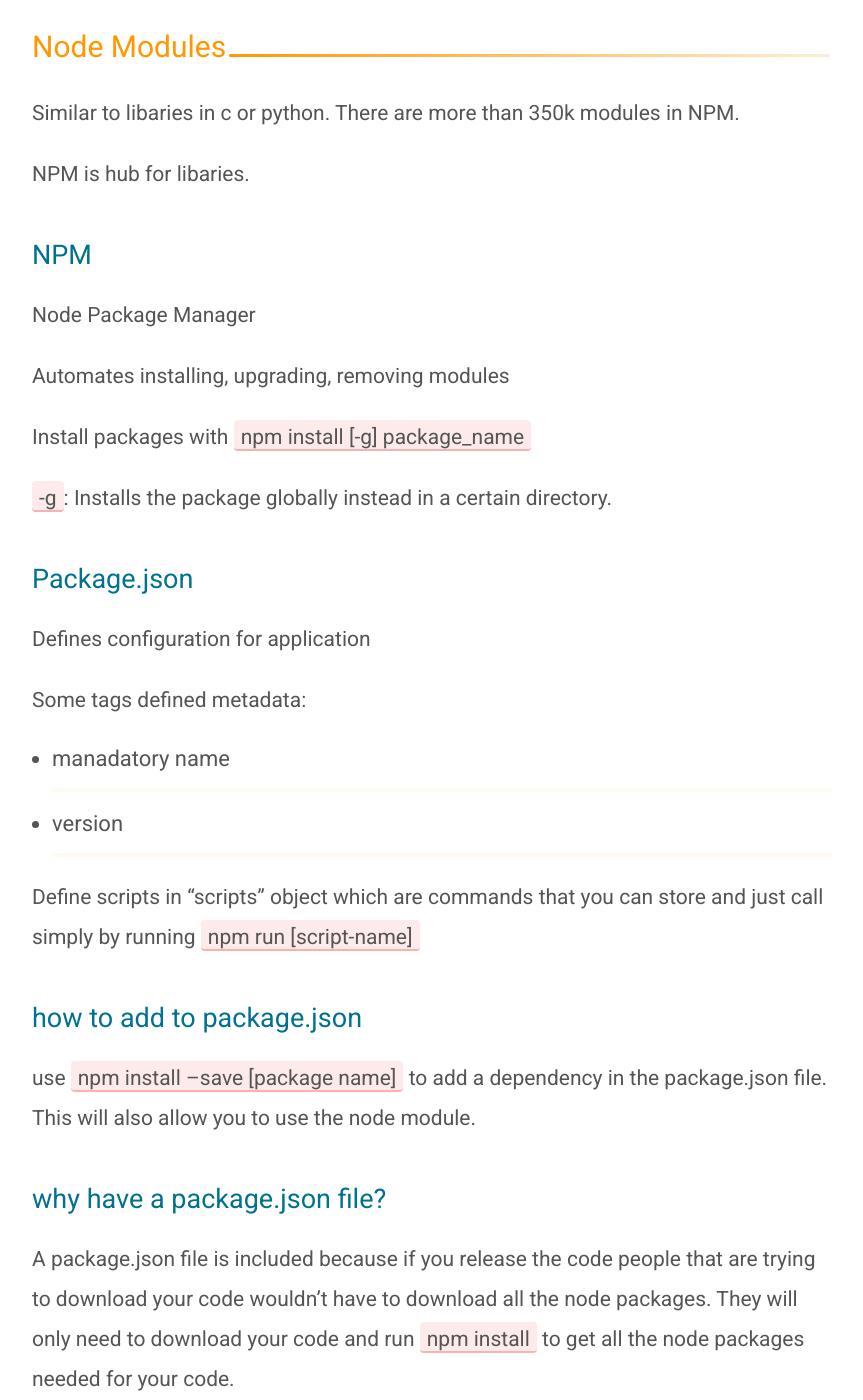
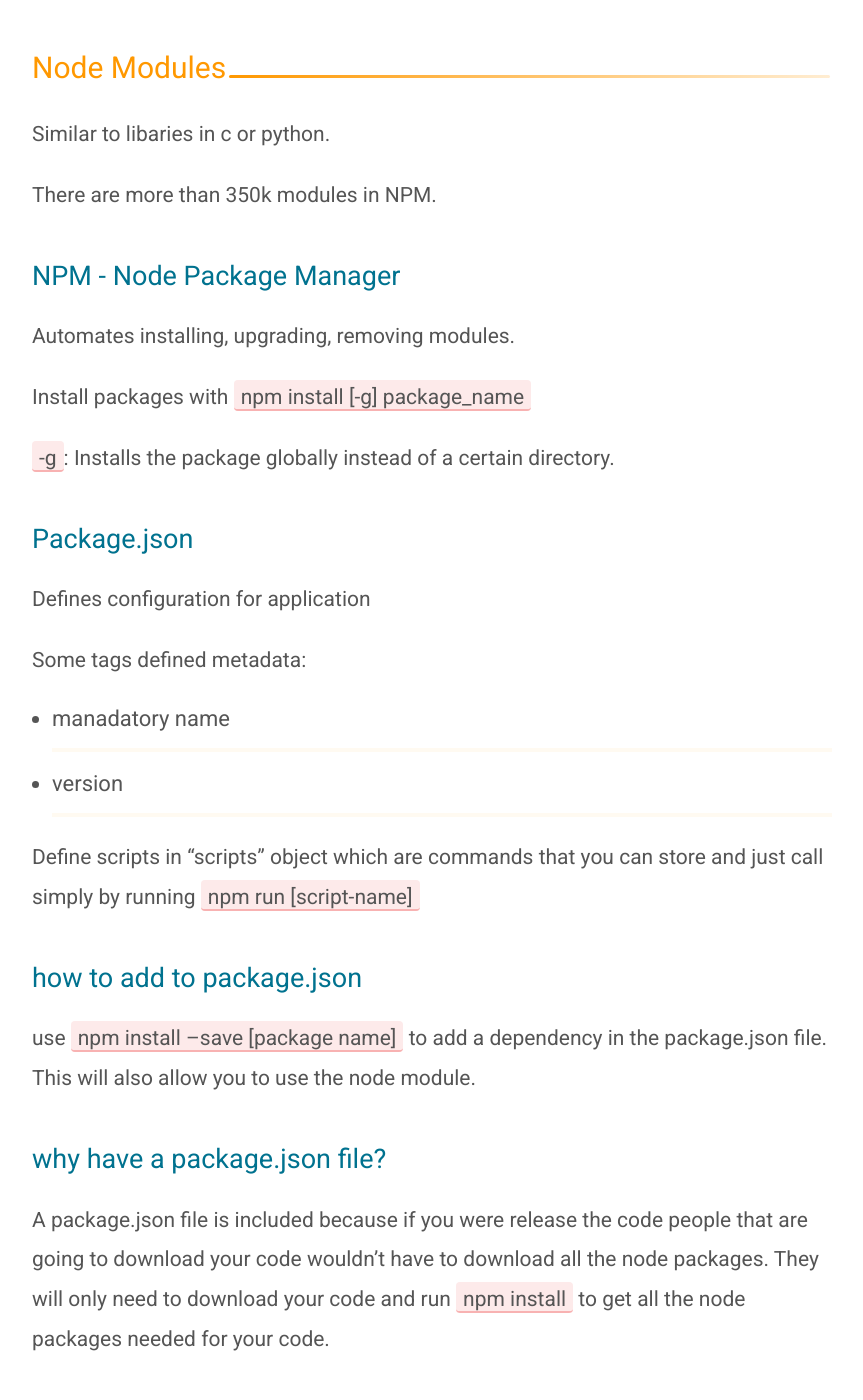
Before and after one commit to codinglead/codinglead.github.io, a Jekyll site: the page built from _posts/2020-03-19-intro-to-node-and-express.md, in a window 1280 px wide and 1400 px high, scrolled down 1483 px. Shown: the whole window, without its empty margins (208-1071 px from the left). Built offline with Jekyll 4.4.1, drawn with Linux system fonts in a browser that asks for light colours; comment, search, counter and statistics services are not loaded; some of the changed text lies outside the part shown.

Commit message:
update blog intro to node and express

````diff
--- a/_posts/2018-11-05-intro-to-node-and-express.md
+++ b/_posts/2020-03-19-intro-to-node-and-express.md
@@ -52,18 +54,17 @@
 
 ## Node Modules
 
-Similar to libaries in c or python. There are more than 350k modules in NPM.
+Similar to libaries in c or python.
 
-NPM is hub for libaries.
+There are more than 350k modules in NPM.
 
-### NPM
-Node Package Manager
+### NPM - Node Package Manager
 
-Automates installing, upgrading, removing modules
+Automates installing, upgrading, removing modules.
 
 Install packages with <span class="highlight__code">npm install [-g] package_name</span>
 
-<span class="highlight__code">-g</span>: Installs the package globally instead in a certain directory.
+<span class="highlight__code">-g</span>: Installs the package globally instead of a certain directory.
 
 ### Package.json
 
@@ -81,7 +82,7 @@
 
 ### why have a package.json file?
 
-A package.json file is included because if you release the code people that are trying to download your code wouldn't have to download all the node packages. They will only need to download your code and run <span class="highlight__code">npm install</span> to get all the node packages needed for your code.
+A package.json file is included because if you were release the code people that are going to download your code wouldn't have to download all the node packages. They will only need to download your code and run <span class="highlight__code">npm install</span> to get all the node packages needed for your code.
 
 ## NPM commands
 
@@ -90,21 +91,21 @@
 
 <span class="highlight__code">npm run [script_name]</span> this runs the scripts you have defined from the scripts object in the package.json file.
 
-## express
 
-It is a minimalist web application framework. Similar to flask in python. It has a very powerful routing system.
 
-### express routing
+## express routing
+
+It is very powerful very quick to setup routes.
 
 ```javascript
 app.http-method(path, callback)
 ```
 
 Most common http methods.
-* get
-* post
-* put
-* delete
+* get - read data
+* post - send data
+* put - update data
+* delete - delete data
 
 A http method is a lowercase HTTP request method. path is the visited path usually made by a user. Callback is a function that takes 2 - 3 parameters.
 
````
Also changed, not shown: other parts of _posts/2020-03-19-intro-to-node-and-express.md (+4 -2 lines).
